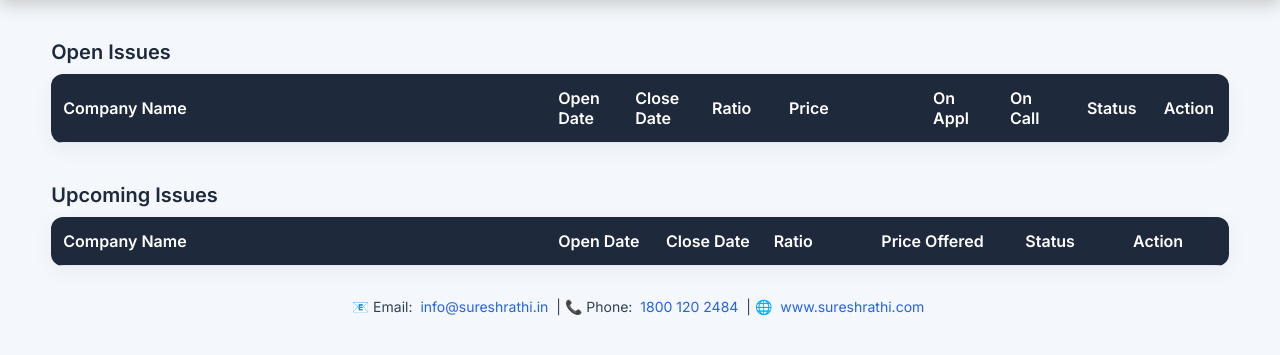
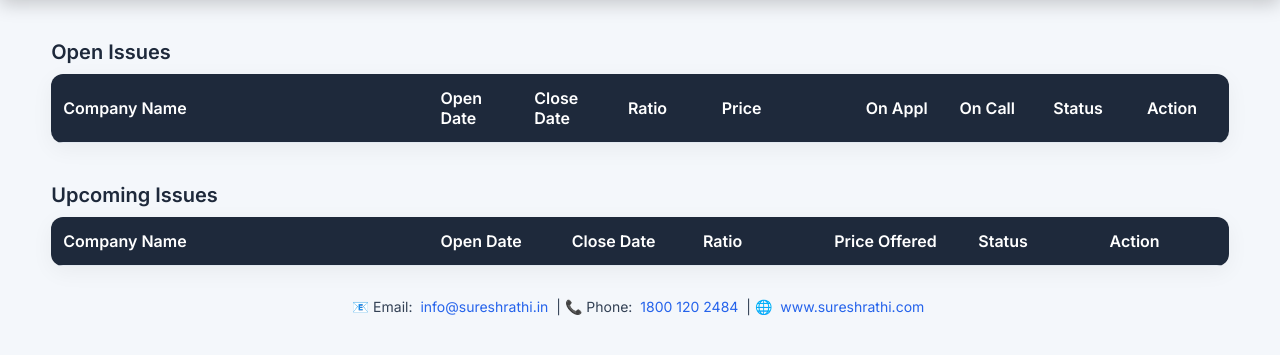
Before and after one commit to palaksharda/right-issue, a Django app: page / in a window 1280 px wide. Shown: the part 117-472 px from the top of the page. Run offline with Django 5.2, Linux system fonts and the light colour scheme; data that the repository does not hold is empty.

Commit message:
change column width

```diff
--- a/issues/templates/issues/issue_list.html
+++ b/issues/templates/issues/issue_list.html
@@ -83,7 +83,7 @@ body {
 /* Adjust column widths: company wider */
 .issue-table th:nth-child(1),
 .issue-table td:nth-child(1) {
-    width: 40%;
+    width: 30%;
 }
 
 .issue-table th:nth-child(2),
```
